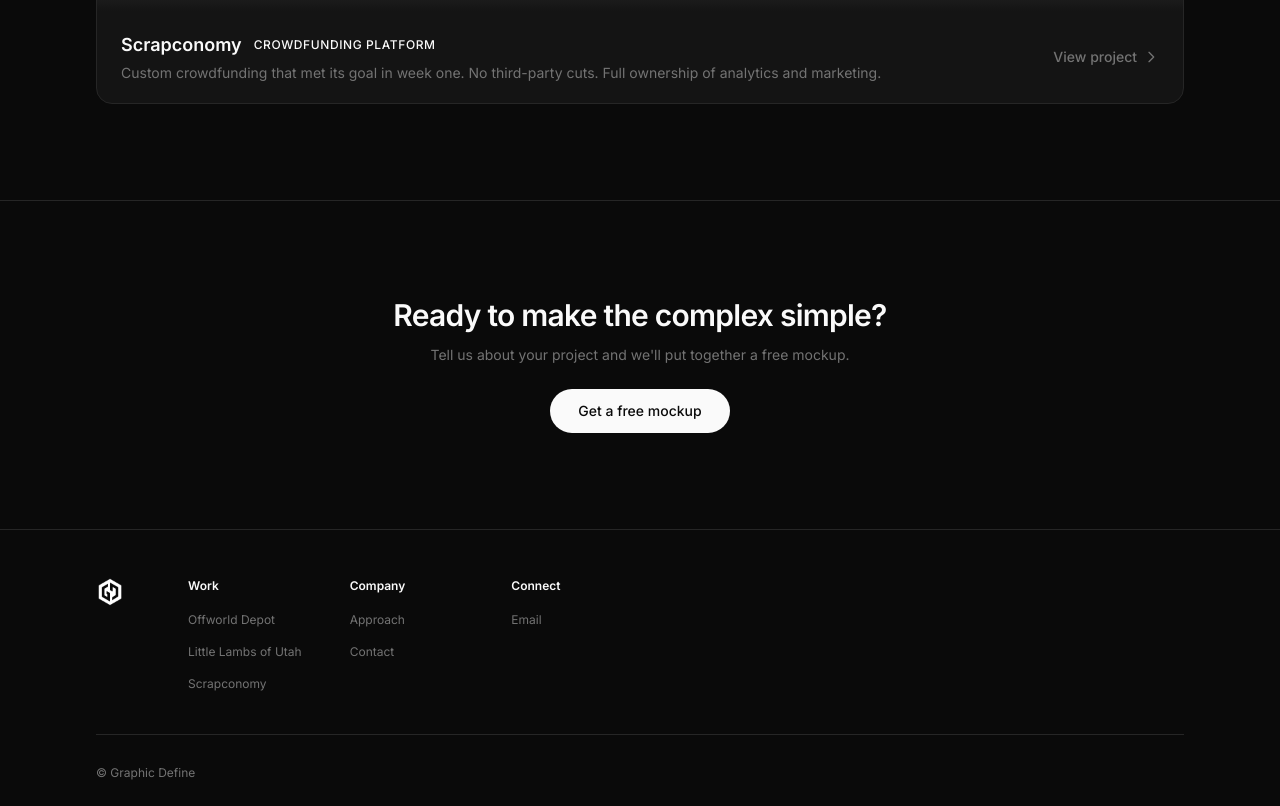
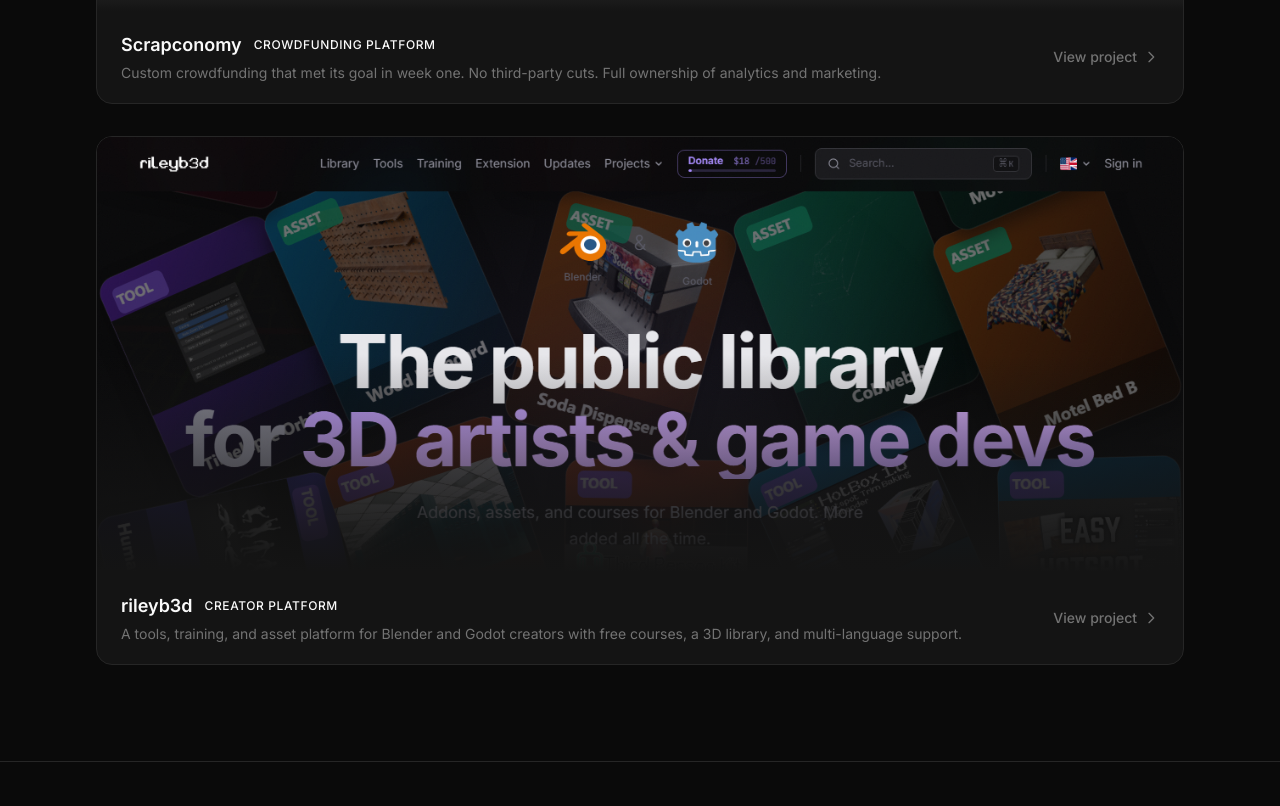
Before and after one commit to rileyb3d/graphic-define-site, a React (Vite) app: page / in a window 1280 px wide. Shown: the part 3474-4280 px from the top of the page. Built offline with nearby package versions, Linux system fonts and the light colour scheme; grey boxes are pictures that could not be loaded.

Commit message:
Add rileyb3d.com case study, fix Little Lambs URL to .org
Made-with: Cursor

```diff
--- a/api/chat.ts
+++ b/api/chat.ts
@@ -43,7 +43,7 @@ Results: 300+ assets hosted, fully automated payouts, self-service seller onboar
 Tech: React, Node.js, PostgreSQL, Stripe, AWS S3, Three.js
 
 === CASE STUDY: LITTLE LAMBS OF UTAH ===
-URL: littlelambsofutah.com
+URL: www.littlelambsofutah.org
 Type: Nonprofit redesign and lead automation
 Description: Complete digital overhaul for a nonprofit. Previous site was static and required constant manual effort. Redesigned with automated lead capture, recurring donor management, and volunteer coordination. Works around the clock to convert visitors into supporters.
 Key features: Modern accessible UI, automated lead capture with follow-up sequences, recurring donor management, volunteer signup system, event management, email automation, analytics dashboard.
@@ -57,6 +57,14 @@ Description: Built a custom crowdfunding platform from scratch so the client did
 Key features: Custom crowdfunding engine, real-time progress tracking, secure payments with no platform fees, backer management, reward tiers, built-in analytics, email campaigns, social sharing, admin dashboard.
 Results: Funding goal met in week one, $0 platform fees, 100% data ownership.
 Tech: React, Node.js, PostgreSQL, Stripe, Analytics, Vercel
+
+=== CASE STUDY: RILEYB3D ===
+URL: rileyb3d.com
+Type: Creator platform for Blender and Godot
+Description: A tools, training, and asset platform for Blender and Godot creators. Free 3D asset library with packed .blend files, structured training courses, custom tools, a Blender extension, and project showcases. Multi-language support for six languages, user accounts, donation system with live goal tracking, and full-text search.
+Key features: Free 3D asset library, structured training courses, custom tools and Blender extension, multi-language support (6 languages), user accounts, donation system with live tracking, full-text search, project showcases.
+Results: 6 languages supported, 100% free asset access, $0 training cost.
+Tech: React, Next.js, Tailwind CSS, PostgreSQL, Vercel, i18n
 
 === CONTACT ===
 To get in touch, visitors should go to the Contact page (/contact). They fill out a form with their name, business name, email, project type (new site or redesign), budget range, and project details. Graphic Define offers a free mockup. They respond within 24 hours. Email: riley@graphicdefine.com
--- a/src/data.ts
+++ b/src/data.ts
@@ -62,7 +62,7 @@ export const CASE_STUDIES: CaseStudy[] = [
   {
     slug: 'little-lambs',
     site: 'Little Lambs of Utah',
-    url: 'https://littlelambsofutah.com',
+    url: 'https://www.littlelambsofutah.org',
     tagline: 'Nonprofit automation',
     description: 'Total redesign with automated lead capture and recurring donor systems. Less follow-up, more conversions.',
     highlight: 'More leads, more donors, less manual work.',
@@ -109,4 +109,30 @@ export const CASE_STUDIES: CaseStudy[] = [
     ],
     tech: ['React', 'Node.js', 'PostgreSQL', 'Stripe', 'Analytics', 'Vercel'],
   },
+  {
+    slug: 'rileyb3d',
+    site: 'rileyb3d',
+    url: 'https://rileyb3d.com',
+    tagline: 'Creator platform',
+    description: 'A tools, training, and asset platform for Blender and Godot creators with free courses, a 3D library, and multi-language support.',
+    highlight: 'Free training, open assets, global reach.',
+    image: '/hero-rileyb3d.png',
+    overview: 'rileyb3d is a creator platform built for Blender and Godot users. It features a free 3D asset library of packed .blend files, structured training courses, custom tools, a Blender extension, and project showcases. The site supports six languages, has built-in search, user accounts, and a donation system with live progress tracking. Everything is designed to give creators free access to professional-grade resources with zero friction.',
+    features: [
+      'Free 3D asset library with downloadable .blend files',
+      'Structured training courses with lesson tracking',
+      'Custom tools and Blender extension distribution',
+      'Multi-language support (English, Spanish, French, German, Hindi, Chinese)',
+      'User accounts with sign-in and content access',
+      'Donation system with live goal tracking',
+      'Full-text search across all content',
+      'Project showcases for featured work',
+    ],
+    results: [
+      { label: 'Languages supported', value: '6' },
+      { label: 'Asset access', value: '100% free' },
+      { label: 'Training cost', value: '$0' },
+    ],
+    tech: ['React', 'Next.js', 'Tailwind CSS', 'PostgreSQL', 'Vercel', 'i18n'],
+  },
 ]
```
Also changed, not shown: public/hero-rileyb3d.png (added).
